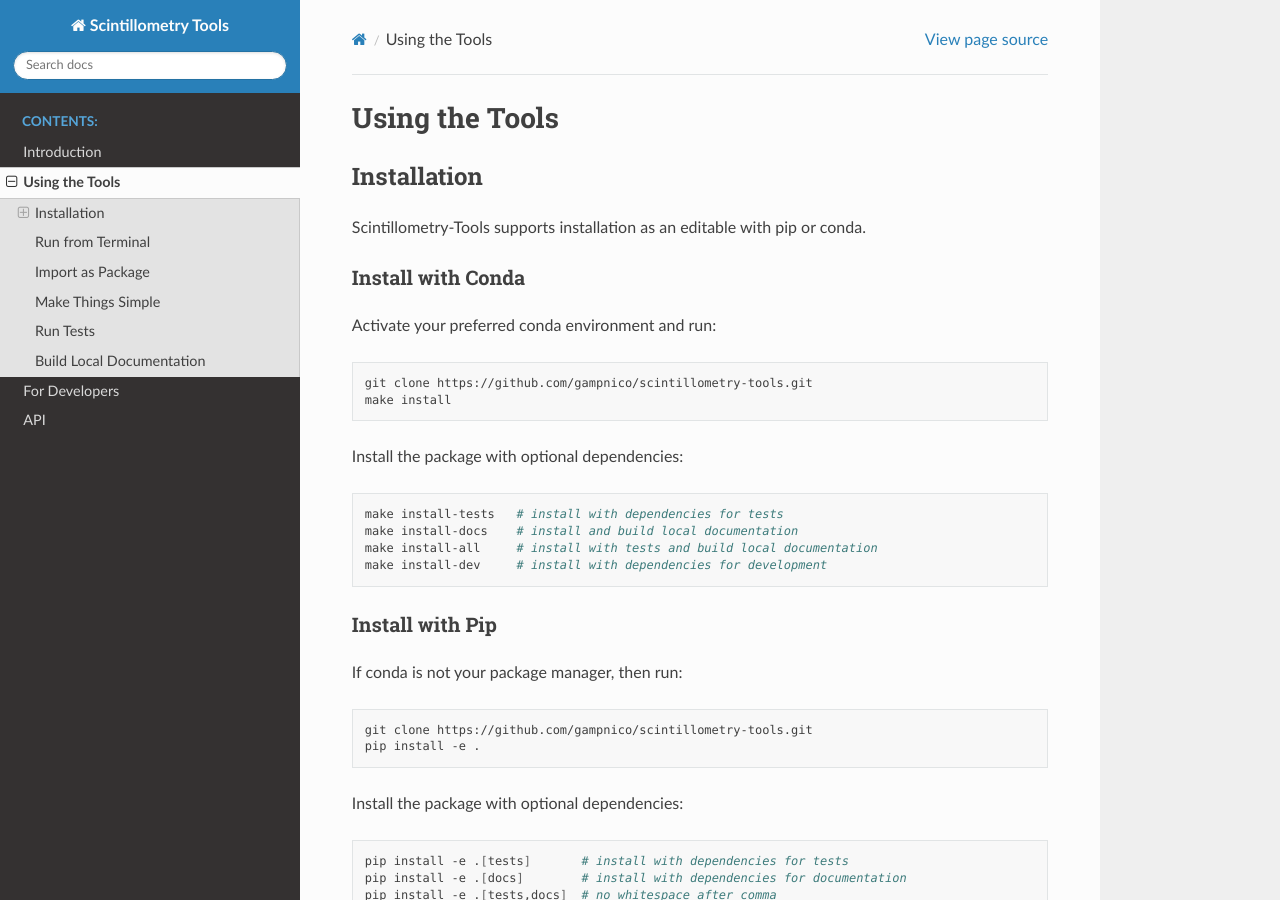
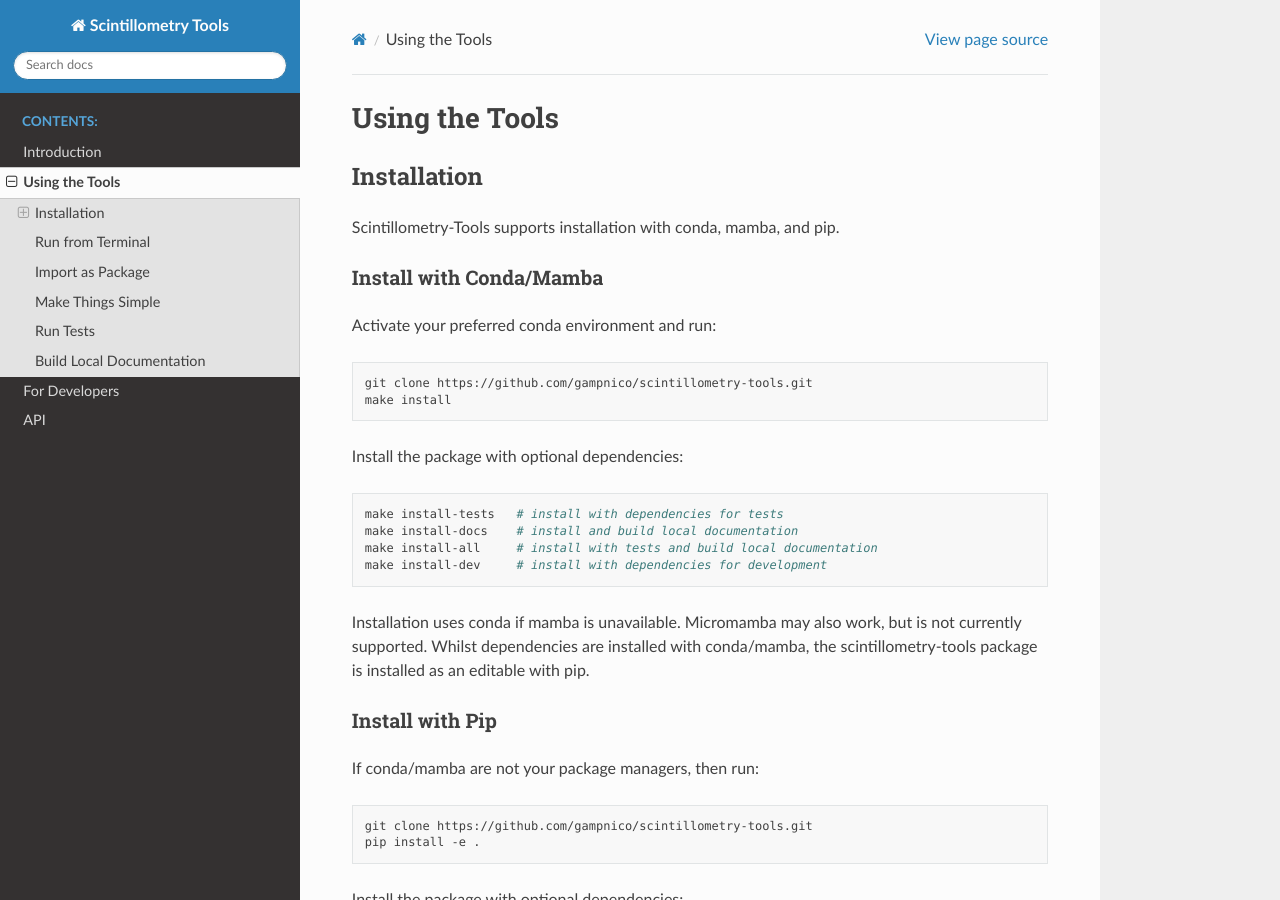
Before and after one commit to gampnico/scintillometry, a Sphinx documentation site: the page built from docs/source/quickstart.rst, in a window 1280 px wide and 900 px high. Built offline with Sphinx 7.4.7 and the Read the Docs theme 2.0.0, drawn with Linux system fonts in a browser that asks for light colours; some of the changed text lies outside the part shown.

Commit message:
build: hook package manager when installing via make
Adds private `--hook-manager` method to automatically select mamba or
conda as package manager when installing with make. Mamba takes priority
over conda. If mamba/conda are unavailable, raises error directing user to use pip.

For CI this entails an eventual migration to micromamba and supporting
conda-build.

Updates README and docs to reflect this change.

Begins:
    - ST-65: Support micromamba for installation
    - ST-66: Build package with conda

Refs: ST-1, ST-64, ST-65, ST-66

```diff
--- a/docs/source/conf.py
+++ b/docs/source/conf.py
@@ -32,7 +32,7 @@
 project = "Scintillometry Tools"
 copyright = f"2019-{date.today().year}, Scintillometry Tools Contributors"
 author = "Scintillometry Tools Contributors"
-release = "0.10.a1"
+release = "0.12.a2"
 
 # -- General configuration ---------------------------------------------------
 # https://www.sphinx-doc.org/en/master/usage/configuration.html#general-configuration
--- a/docs/source/quickstart.rst
+++ b/docs/source/quickstart.rst
@@ -20,10 +20,10 @@
 Installation
 ------------
 
-Scintillometry-Tools supports installation as an editable with pip or conda.
+Scintillometry-Tools supports installation with conda, mamba, and pip.
 
-Install with Conda
-******************
+Install with Conda/Mamba
+************************
 
 Activate your preferred conda environment and run:
 
@@ -41,10 +41,12 @@
    make install-all     # install with tests and build local documentation
    make install-dev     # install with dependencies for development
 
+Installation uses conda if mamba is unavailable. Micromamba may also work, but is not currently supported. Whilst dependencies are installed with conda/mamba, the scintillometry-tools package is installed as an editable with pip.
+
 Install with Pip
 ****************
 
-If conda is not your package manager, then run:
+If conda/mamba are not your package managers, then run:
 
 .. code-block:: bash
 
--- a/pyproject.toml
+++ b/pyproject.toml
@@ -4,7 +4,7 @@
 
 [project]
 name = "scintillometry"
-version = "0.12.a1"
+version = "0.12.a2"
 authors = [
   { name="Nicolas Gampierakis", email="" },
 ]
```
Also changed, not shown: other parts of docs/source/quickstart.rst (+2 -1 lines), README.md (+3 -1 lines), 1 other file.
